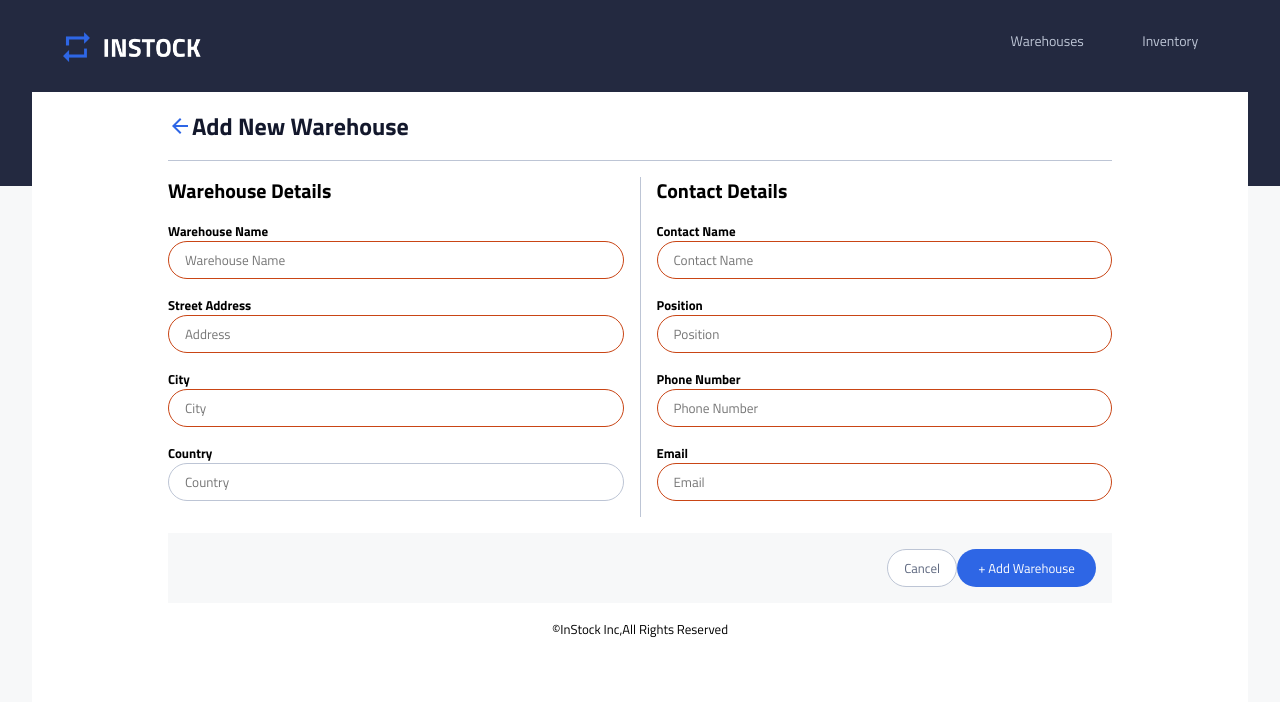
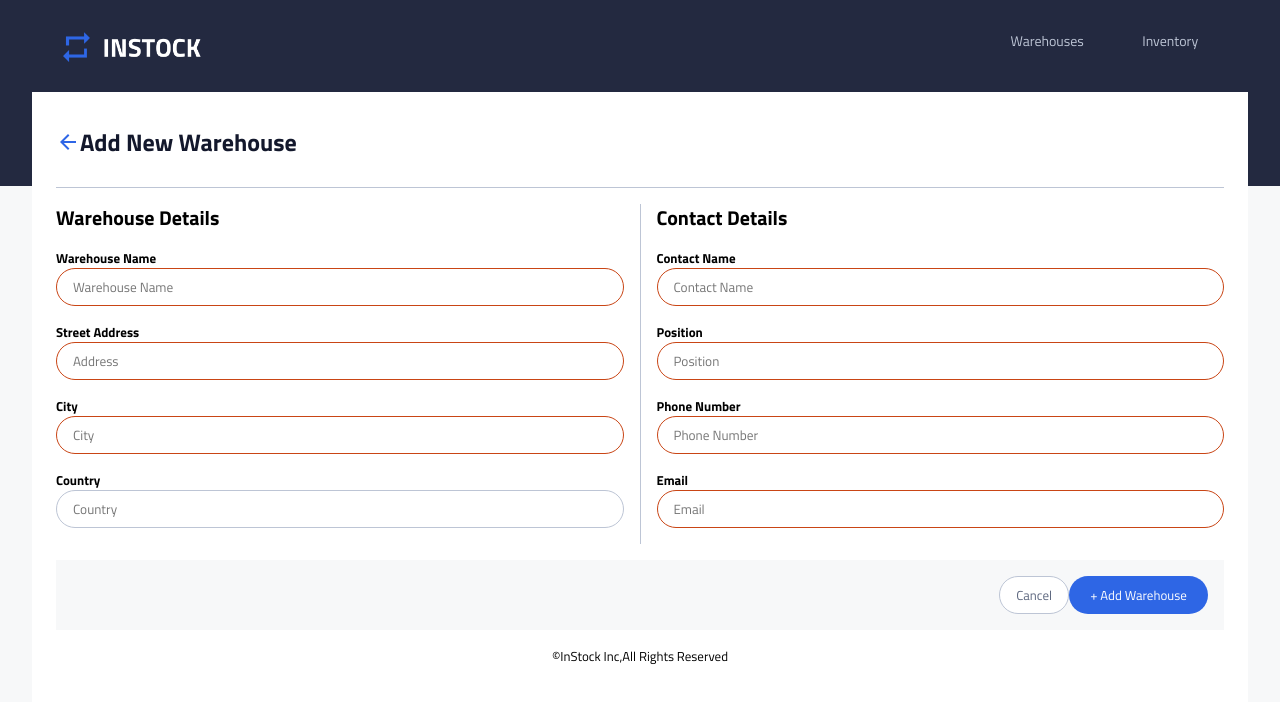
Before and after one commit to tmaxwell-96/team-3-instock-client, a React (Create React App) app: page /add in a window 1280 px wide. Shown: the top 702 px of the page. Built offline with nearby package versions, Linux system fonts and the light colour scheme.

Commit message:
respons add edit

```diff
--- a/src/components/AddEditWarehouse/AddEditWarehouse.scss
+++ b/src/components/AddEditWarehouse/AddEditWarehouse.scss
@@ -6,14 +6,15 @@
     padding: 1rem;
 
     @include tablet{
-        padding: 0 2.5rem;
+        padding: 0 1.5rem;
     }
     @include desktop{
-        padding: 0 8.5rem;
+        padding: 0 1.5rem;
     }
 
     &__header{
         border-bottom: 1px solid $colour-secondary-Cloud;
+        height: 80px;
     }
     &__arrow-link{
         display: flex;
@@ -21,6 +22,8 @@
         color: $colour-primary-InstockBlack;
         justify-content: center;
         width: 100%;
+        margin: 1rem 0;
+
         @include tablet{
             justify-content: left;
         }
--- a/src/components/ModalComopnent/ModalComponent.scss
+++ b/src/components/ModalComopnent/ModalComponent.scss
@@ -11,11 +11,16 @@
     @include tablet{
         width: 500px;
         height: 100px;
-        margin: 2.5rem 2.5rem;
+        margin: 1.5rem 2.5rem;
+    }
+    @include tablet{
+        margin: 8.5rem;
+        width: auto;
+
     }
     @include desktop{
-        margin: 5.5rem;
-        width: 500px;
+        margin: 15.5rem;
+        width: auto;
     }
 
 }
```
